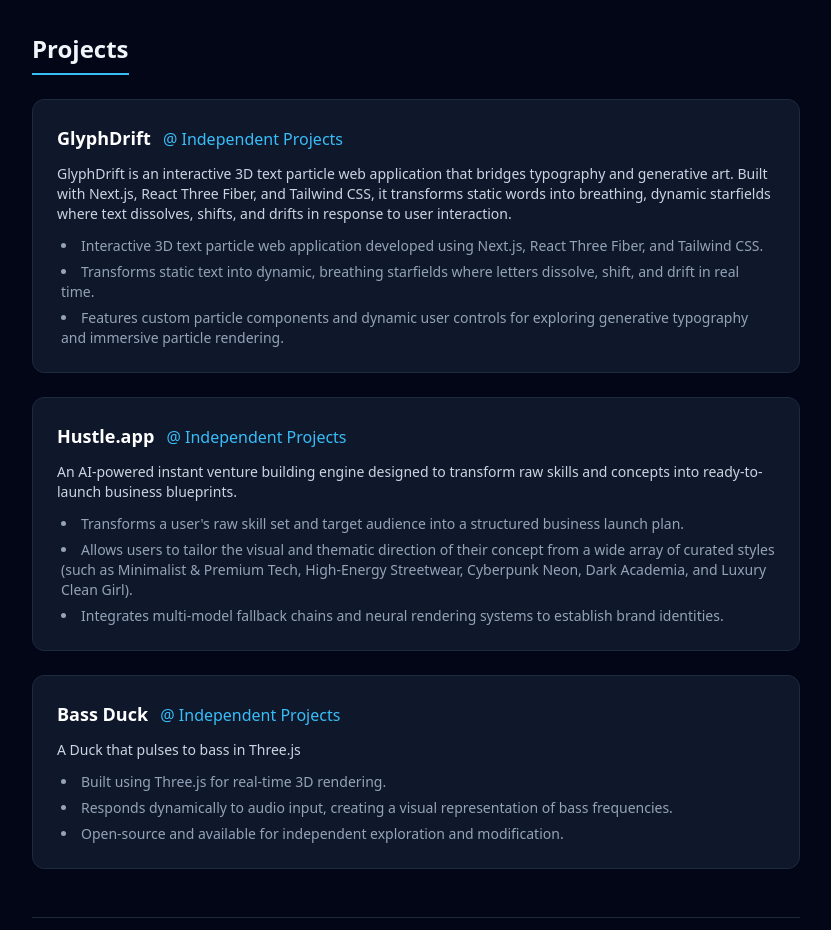
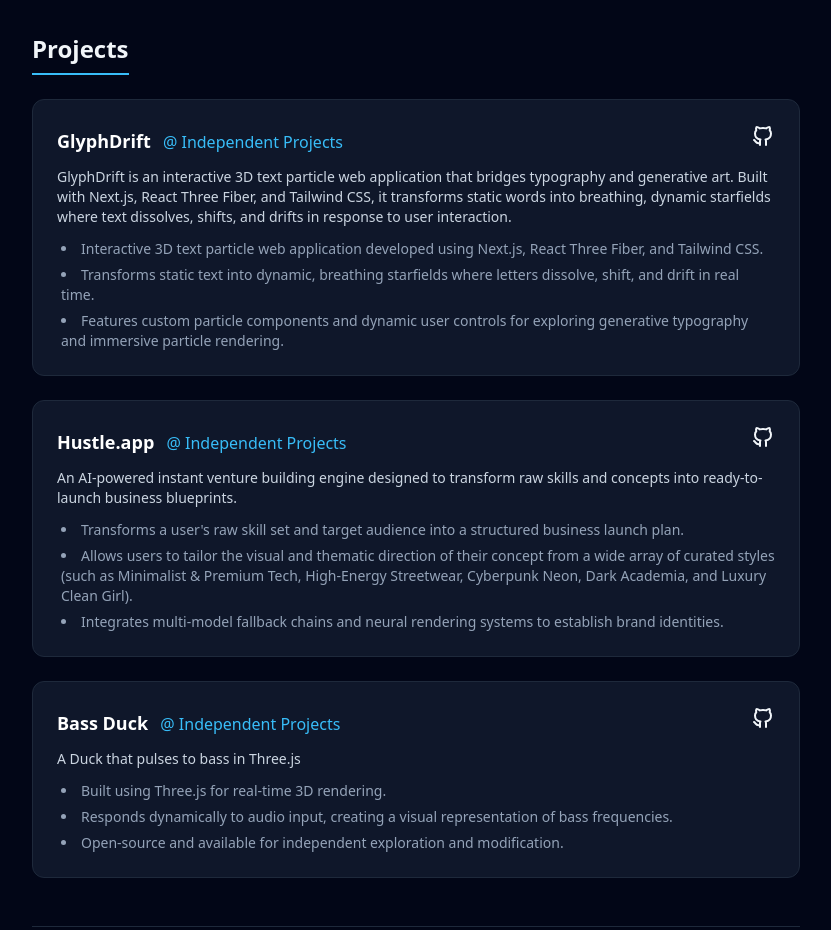
Before and after one commit to TheDeadGPU/jamesgirard.com, a plain HTML site: page index.html in a window 1280 px wide. Shown: the part 1620-2550 px from the top of the page, without its empty margins (224-1055 px from the left). Drawn offline with nearby package versions, Linux system fonts and the light colour scheme.

Commit message:
Added GitHub Links to Projects

```diff
--- a/index.html
+++ b/index.html
@@ -136,6 +136,11 @@
                         <span class="text-lg font-bold text-white hover:underline"><a href="https://glyph-drift.vercel.app/" target="_blank">GlyphDrift</a></span>
                         <span class="text-sky-400 font-medium block sm:inline sm:ml-2">@ Independent Projects</span>
                     </div>
+                    <div>
+                        <a href="https://github.com/TheDeadGPU/GlyphDrift" target="_blank">
+                            <svg xmlns="http://www.w3.org/2000/svg" width="24" height="24" viewBox="0 0 24 24" fill="none" stroke="currentColor" stroke-width="2" stroke-linecap="round" stroke-linejoin="round" class="icon icon-tabler icons-tabler-outline icon-tabler-brand-github"><path stroke="none" d="M0 0h24v24H0z" fill="none" /><path d="M9 19c-4.3 1.4 -4.3 -2.5 -6 -3m12 5v-3.5c0 -1 .1 -1.4 -.5 -2c2.8 -.3 5.5 -1.4 5.5 -6a4.6 4.6 0 0 0 -1.3 -3.2a4.2 4.2 0 0 0 -.1 -3.2s-1.1 -.3 -3.5 1.3a12.3 12.3 0 0 0 -6.2 0c-2.4 -1.6 -3.5 -1.3 -3.5 -1.3a4.2 4.2 0 0 0 -.1 3.2a4.6 4.6 0 0 0 -1.3 3.2c0 4.6 2.7 5.7 5.5 6c-.6 .6 -.6 1.2 -.5 2v3.5" /></svg>
+                        </a>
+                    </div>
                 </div>
                 <div class="text-slate-300 text-sm space-y-3">
                     <p>GlyphDrift is an interactive 3D text particle web application that bridges typography and generative art. Built with Next.js, React Three Fiber, and Tailwind CSS, it transforms static words into breathing, dynamic starfields where text dissolves, shifts, and drifts in response to user interaction.</p>
@@ -153,6 +158,11 @@
                         <span class="text-lg font-bold text-white hover:underline"><a href="https://thisishustle.app" target="_blank">Hustle.app</a></span>
                         <span class="text-sky-400 font-medium block sm:inline sm:ml-2">@ Independent Projects</span>
                     </div>
+                    <div>
+                        <a href="https://github.com/Girard-Labs/Hustle" target="_blank">
+                            <svg xmlns="http://www.w3.org/2000/svg" width="24" height="24" viewBox="0 0 24 24" fill="none" stroke="currentColor" stroke-width="2" stroke-linecap="round" stroke-linejoin="round" class="icon icon-tabler icons-tabler-outline icon-tabler-brand-github"><path stroke="none" d="M0 0h24v24H0z" fill="none" /><path d="M9 19c-4.3 1.4 -4.3 -2.5 -6 -3m12 5v-3.5c0 -1 .1 -1.4 -.5 -2c2.8 -.3 5.5 -1.4 5.5 -6a4.6 4.6 0 0 0 -1.3 -3.2a4.2 4.2 0 0 0 -.1 -3.2s-1.1 -.3 -3.5 1.3a12.3 12.3 0 0 0 -6.2 0c-2.4 -1.6 -3.5 -1.3 -3.5 -1.3a4.2 4.2 0 0 0 -.1 3.2a4.6 4.6 0 0 0 -1.3 3.2c0 4.6 2.7 5.7 5.5 6c-.6 .6 -.6 1.2 -.5 2v3.5" /></svg>
+                        </a>
+                    </div>
                 </div>
                 <div class="text-slate-300 text-sm space-y-3">
                     <p>An AI-powered instant venture building engine designed to transform raw skills and concepts into ready-to-launch business blueprints.</p>
@@ -169,6 +179,11 @@
                     <div>
                         <span class="text-lg font-bold text-white hover:underline"><a href="https://thedeadgpu.github.io/Bass-Duck/" target="_blank">Bass Duck</a></span>
                         <span class="text-sky-400 font-medium block sm:inline sm:ml-2">@ Independent Projects</span>
+                    </div>
+                    <div>
+                        <a href="https://github.com/thedeadgpu/Bass-Duck" target="_blank">
+                            <svg xmlns="http://www.w3.org/2000/svg" width="24" height="24" viewBox="0 0 24 24" fill="none" stroke="currentColor" stroke-width="2" stroke-linecap="round" stroke-linejoin="round" class="icon icon-tabler icons-tabler-outline icon-tabler-brand-github"><path stroke="none" d="M0 0h24v24H0z" fill="none" /><path d="M9 19c-4.3 1.4 -4.3 -2.5 -6 -3m12 5v-3.5c0 -1 .1 -1.4 -.5 -2c2.8 -.3 5.5 -1.4 5.5 -6a4.6 4.6 0 0 0 -1.3 -3.2a4.2 4.2 0 0 0 -.1 -3.2s-1.1 -.3 -3.5 1.3a12.3 12.3 0 0 0 -6.2 0c-2.4 -1.6 -3.5 -1.3 -3.5 -1.3a4.2 4.2 0 0 0 -.1 3.2a4.6 4.6 0 0 0 -1.3 3.2c0 4.6 2.7 5.7 5.5 6c-.6 .6 -.6 1.2 -.5 2v3.5" /></svg>
+                        </a>
                     </div>
                 </div>
                 <div class="text-slate-300 text-sm space-y-3">
```
